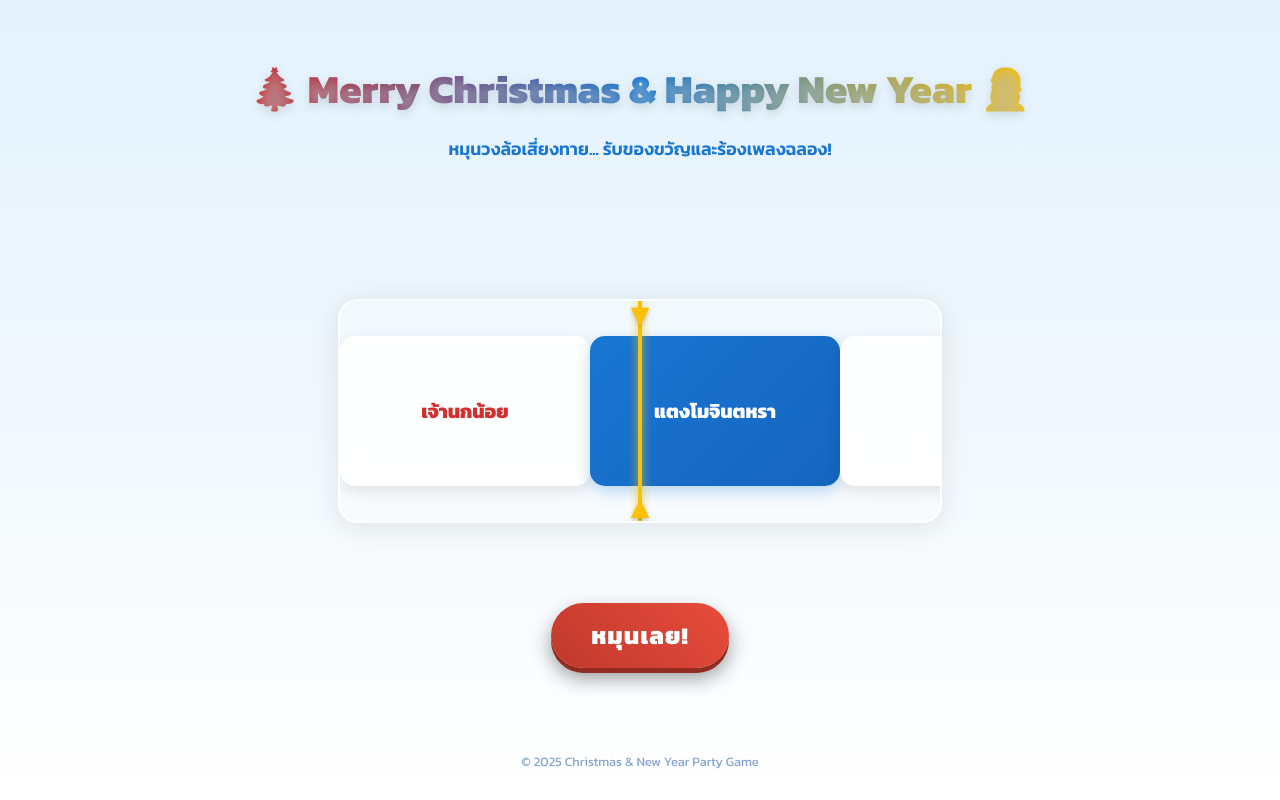
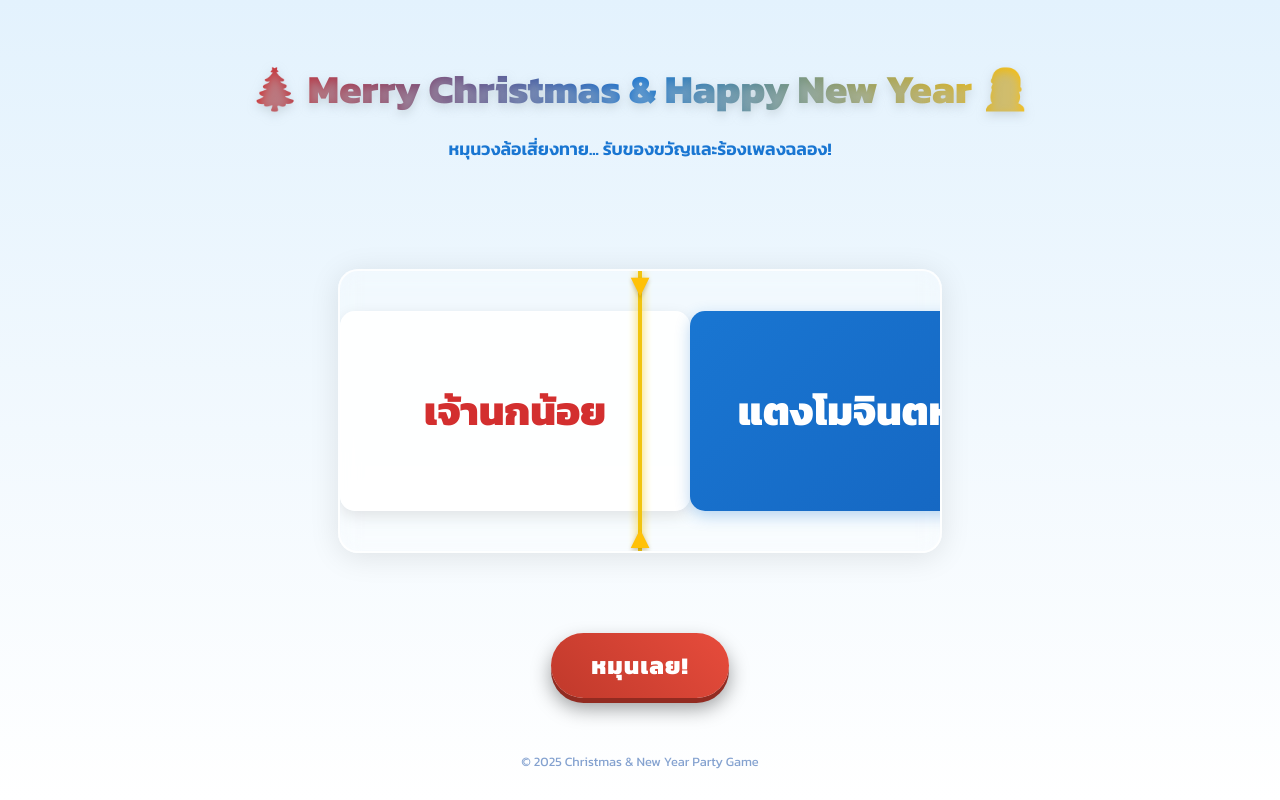
Before and after one commit to Malztt/patyyyyy, a React (Vite) app: page / in a window 1280 px wide. Built offline with nearby package versions, Linux system fonts and the light colour scheme.

Commit message:
Update: Maximize Spinner Cards (350px) and Font (2.5rem)

```diff
--- a/src/components/HorizontalSpinner.css
+++ b/src/components/HorizontalSpinner.css
@@ -2,7 +2,7 @@
     position: relative;
     width: 100%;
     max-width: 1000px;
-    height: 220px;
+    height: 280px;
     overflow: hidden;
     background: rgba(255, 255, 255, 0.25);
     backdrop-filter: blur(10px);
@@ -24,9 +24,9 @@
 
 .spinner-item {
     box-sizing: border-box;
-    width: 250px;
-    min-width: 250px;
-    height: 150px;
+    width: 350px;
+    min-width: 350px;
+    height: 200px;
     background: rgba(255, 255, 255, 0.9);
     border: 1px solid rgba(255, 255, 255, 0.5);
     border-radius: 15px;
@@ -35,7 +35,7 @@
     align-items: center;
     color: #D32F2F;
     /* Red Text */
-    font-size: 1.2rem;
+    font-size: 2.5rem;
     font-weight: bold;
     text-align: center;
     box-shadow: 0 5px 15px rgba(0, 0, 0, 0.1);
--- a/src/components/HorizontalSpinner.jsx
+++ b/src/components/HorizontalSpinner.jsx
@@ -3,7 +3,7 @@ import { motion, useAnimation } from "framer-motion";
 import { useEffect, useRef, useState } from "react";
 import "./HorizontalSpinner.css";
 
-const ITEM_WIDTH = 250;
+const ITEM_WIDTH = 350;
 const ITEM_GAP = 0;
 const TOTAL_ITEM_WIDTH = ITEM_WIDTH + ITEM_GAP;
 
```
